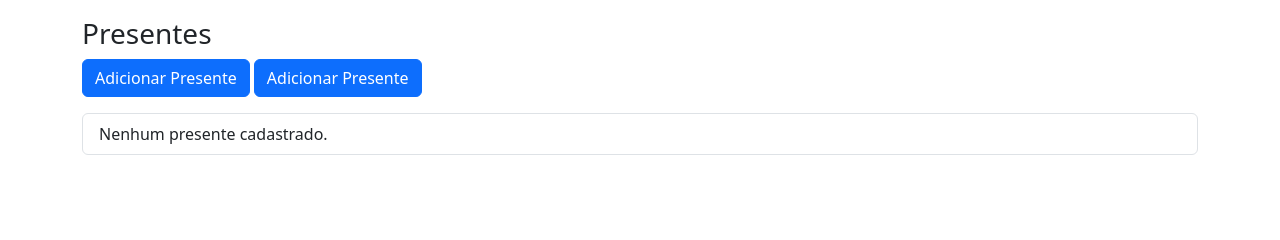
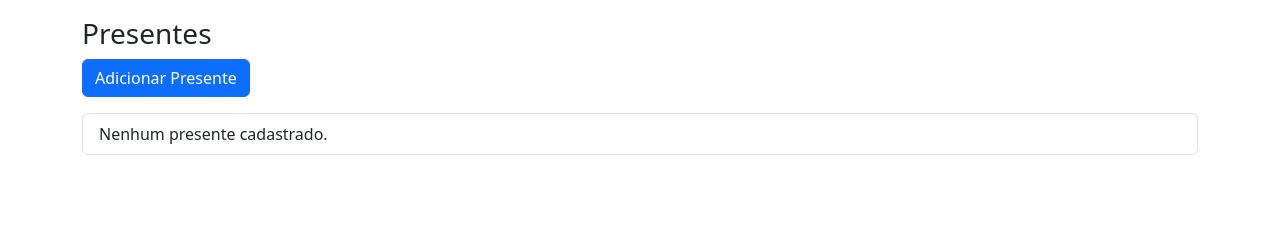
Before and after one commit to erberttdev/dev_listadavaquita_bb, a Django app: template templates/events/event_detail.html in a window 1280 px wide. Shown: the part 143-383 px from the top of the page. Run offline with Django 5.2, Linux system fonts and the light colour scheme; the template is opened without the code that fills it, so the values that code supplies are empty.

Commit message:
fix: apenas um botão add presente

```diff
--- a/templates/events/event_detail.html
+++ b/templates/events/event_detail.html
@@ -7,7 +7,6 @@
     <p><strong>Visibilidade:</strong> {{ event.get_visibility_display }}</p>
 
     <h3>Presentes</h3>
-    <a href="{% url 'gifts:gift_add' %}" class="btn btn-primary mb-3">Adicionar Presente</a>
     <a href="{% url 'gifts:gift_add' event.pk %}" class="btn btn-primary mb-3">Adicionar Presente</a>
     <ul class="list-group">
         {% for gift in event.gifts.all %}
```
